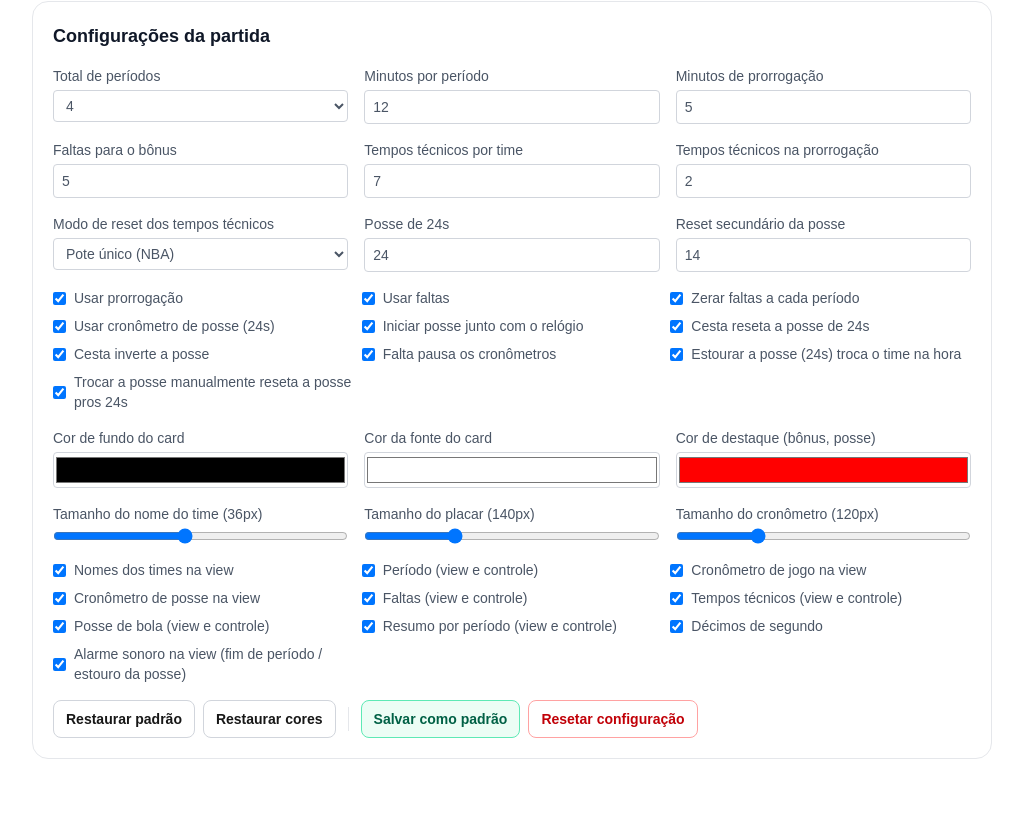
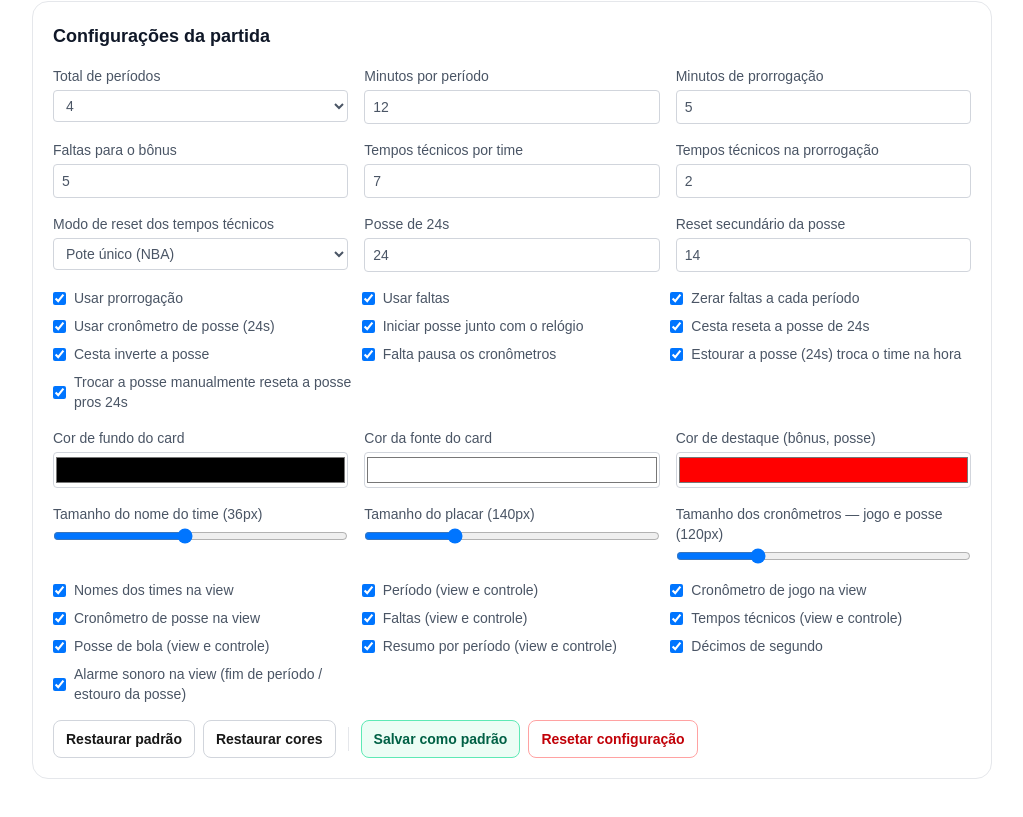
Before and after one commit to Digojos/application-manager, a Next.js app: page /placar-basquete in a window 1280 px wide. Shown: the part 1082-1899 px from the top of the page, without its empty margins (128-1151 px from the left). Built offline with nearby package versions, Linux system fonts and the light colour scheme.

Commit message:
manter padrão de tamanho para os crônometros de jogo e posse

```diff
--- a/app/placar-basquete/page.tsx
+++ b/app/placar-basquete/page.tsx
@@ -1214,7 +1214,7 @@ function PlacarBasqueteContent() {
                 />
               </label>
               <label className="text-sm text-gray-600">
-                Tamanho do cronômetro ({clockSizeField.slider}px)
+                Tamanho dos cronômetros — jogo e posse ({clockSizeField.slider}px)
                 <input
                   type="range"
                   min={48}
--- a/app/placar-basquete/view/[id]/basketball-view-client.tsx
+++ b/app/placar-basquete/view/[id]/basketball-view-client.tsx
@@ -305,8 +305,8 @@ export function BasketballViewClient({ sessionId }: BasketballViewClientProps) {
               <div className="text-center">
                 <p className="text-xs uppercase tracking-[0.25em] text-slate-400">Posse</p>
                 <p
-                  className={`mt-1 text-5xl sm:text-6xl font-black tabular-nums leading-none font-seven-segment ${shotClockUrgent ? "animate-pulse text-red-400" : ""}`}
-                  style={shotClockUrgent ? undefined : { color: display.accentColor }}
+                  className={`mt-1 font-black tabular-nums leading-none font-seven-segment ${shotClockUrgent ? "animate-pulse text-red-400" : ""}`}
+                  style={shotClockUrgent ? { fontSize: clockFontSize } : { fontSize: clockFontSize, color: display.accentColor }}
                 >
                   {formatShotClock(shotMs, display.showTenths)}
                 </p>
```
